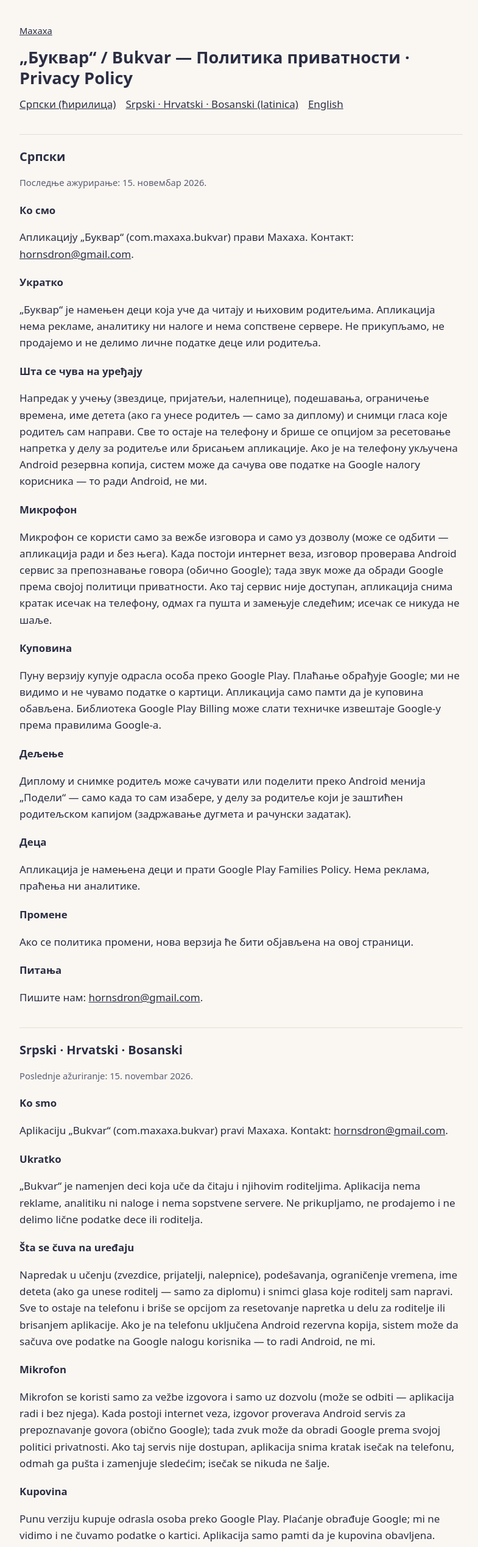
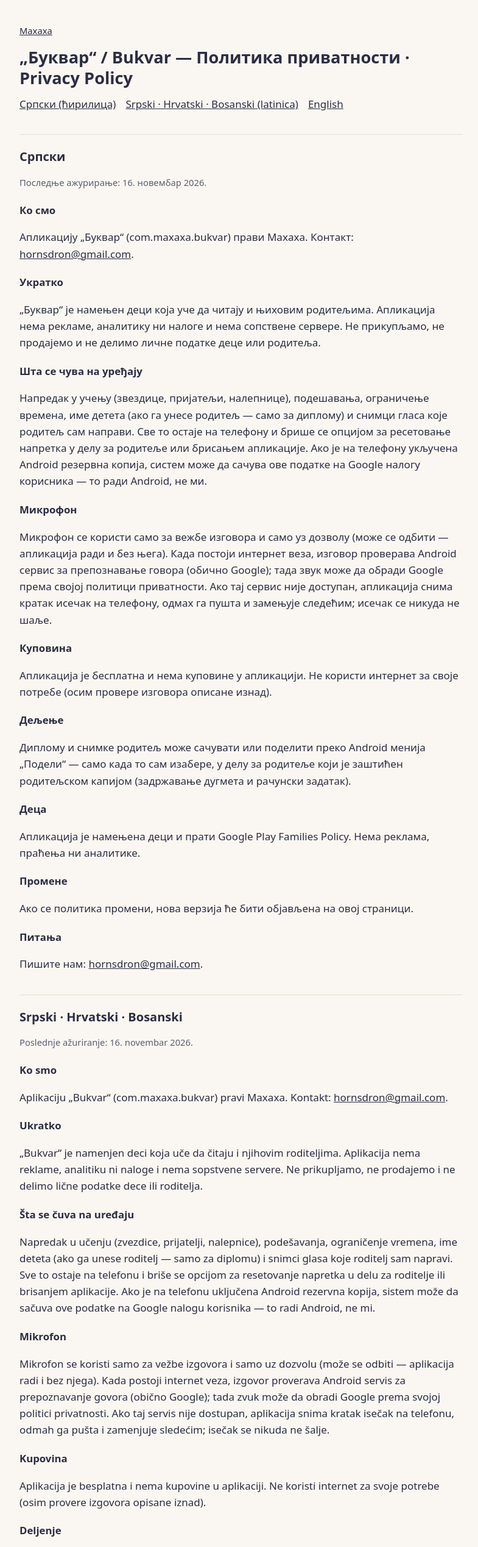
Before and after one commit to maxaxa-apps/maxaxa-apps.github.io, a plain HTML site: page privacy/bukvar/index.html in a window 1280 px wide. Shown: the top 2537 px of the page at 61% size, without its empty margins (244-1029 px from the left). Drawn offline with Linux system fonts and the light colour scheme.

Commit message:
Политика «Буквара»: приложение бесплатное, без покупок (исходники 78da3bc)

```diff
--- a/privacy/bukvar/index.html
+++ b/privacy/bukvar/index.html
@@ -12,7 +12,7 @@
 <h1>„Буквар“ / Bukvar — Политика приватности · Privacy Policy</h1>
 <nav class="lang"><a href="#sr">Српски (ћирилица)</a><a href="#lat">Srpski · Hrvatski · Bosanski (latinica)</a><a href="#en">English</a></nav>
 <section id="sr"><h2>Српски</h2>
-<p class="muted">Последње ажурирање: 15. новембар 2026.</p>
+<p class="muted">Последње ажурирање: 16. новембар 2026.</p>
 <h3>Ко смо</h3>
 <p>Апликацију „Буквар“ (com.maxaxa.bukvar) прави Maxaxa. Контакт: <a href="mailto:hornsdron@gmail.com">hornsdron@gmail.com</a>.</p>
 <h3>Укратко</h3>
@@ -22,7 +22,7 @@
 <h3>Микрофон</h3>
 <p>Микрофон се користи само за вежбе изговора и само уз дозволу (може се одбити — апликација ради и без њега). Када постоји интернет веза, изговор проверава Android сервис за препознавање говора (обично Google); тада звук може да обради Google према својој политици приватности. Ако тај сервис није доступан, апликација снима кратак исечак на телефону, одмах га пушта и замењује следећим; исечак се никуда не шаље.</p>
 <h3>Куповина</h3>
-<p>Пуну верзију купује одрасла особа преко Google Play. Плаћање обрађује Google; ми не видимо и не чувамо податке о картици. Апликација само памти да је куповина обављена. Библиотека Google Play Billing може слати техничке извештаје Google-у према правилима Google-а.</p>
+<p>Апликација је бесплатна и нема куповине у апликацији. Не користи интернет за своје потребе (осим провере изговора описане изнад).</p>
 <h3>Дељење</h3>
 <p>Диплому и снимке родитељ може сачувати или поделити преко Android менија „Подели“ — само када то сам изабере, у делу за родитеље који је заштићен родитељском капијом (задржавање дугмета и рачунски задатак).</p>
 <h3>Деца</h3>
@@ -33,7 +33,7 @@
 <p>Пишите нам: <a href="mailto:hornsdron@gmail.com">hornsdron@gmail.com</a>.</p>
 </section>
 <section id="lat" lang="sh"><h2>Srpski · Hrvatski · Bosanski</h2>
-<p class="muted">Poslednje ažuriranje: 15. novembar 2026.</p>
+<p class="muted">Poslednje ažuriranje: 16. novembar 2026.</p>
 <h3>Ko smo</h3>
 <p>Aplikaciju „Bukvar“ (com.maxaxa.bukvar) pravi Maxaxa. Kontakt: <a href="mailto:hornsdron@gmail.com">hornsdron@gmail.com</a>.</p>
 <h3>Ukratko</h3>
@@ -43,7 +43,7 @@
 <h3>Mikrofon</h3>
 <p>Mikrofon se koristi samo za vežbe izgovora i samo uz dozvolu (može se odbiti — aplikacija radi i bez njega). Kada postoji internet veza, izgovor proverava Android servis za prepoznavanje govora (obično Google); tada zvuk može da obradi Google prema svojoj politici privatnosti. Ako taj servis nije dostupan, aplikacija snima kratak isečak na telefonu, odmah ga pušta i zamenjuje sledećim; isečak se nikuda ne šalje.</p>
 <h3>Kupovina</h3>
-<p>Punu verziju kupuje odrasla osoba preko Google Play. Plaćanje obrađuje Google; mi ne vidimo i ne čuvamo podatke o kartici. Aplikacija samo pamti da je kupovina obavljena. Biblioteka Google Play Billing može slati tehničke izveštaje Google-u prema pravilima Google-a.</p>
+<p>Aplikacija je besplatna i nema kupovine u aplikaciji. Ne koristi internet za svoje potrebe (osim provere izgovora opisane iznad).</p>
 <h3>Deljenje</h3>
 <p>Diplomu i snimke roditelj može sačuvati ili podeliti preko Android menija „Podeli“ — samo kada to sam izabere, u delu za roditelje koji je zaštićen roditeljskom kapijom (zadržavanje dugmeta i računski zadatak).</p>
 <h3>Deca</h3>
@@ -54,7 +54,7 @@
 <p>Pišite nam: <a href="mailto:hornsdron@gmail.com">hornsdron@gmail.com</a>.</p>
 </section>
 <section id="en" lang="en"><h2>English</h2>
-<p class="muted">Last updated: 15 November 2026</p>
+<p class="muted">Last updated: 16 November 2026</p>
 <h3>Who we are</h3>
 <p>The app “Bukvar” (com.maxaxa.bukvar) is made by Maxaxa. Contact: <a href="mailto:hornsdron@gmail.com">hornsdron@gmail.com</a>.</p>
 <h3>In short</h3>
@@ -64,7 +64,7 @@
 <h3>Microphone</h3>
 <p>The microphone is optional and used only for pronunciation exercises, after permission is granted (it can be refused; the app works without it). When an internet connection is available, pronunciation is checked by the Android speech recognition service (usually Google), in which case audio may be processed by Google under its own privacy policy. If that service is not available, the app records a short clip on the device, plays it back immediately and overwrites it with the next one; the clip is never uploaded.</p>
 <h3>Purchases</h3>
-<p>The full version is bought by an adult through Google Play. Payment is processed by Google; we do not see or store payment details. The app only remembers that the purchase was made. The Google Play Billing library may send technical reports to Google under Google’s policies.</p>
+<p>The app is free and has no in-app purchases. It does not use the internet for its own purposes (except the pronunciation check described above).</p>
 <h3>Sharing</h3>
 <p>A parent can save or share a diploma or recordings through the Android share sheet — only by their own choice, in the parent section protected by a parental gate (press-and-hold plus an arithmetic question).</p>
 <h3>Children</h3>
```
